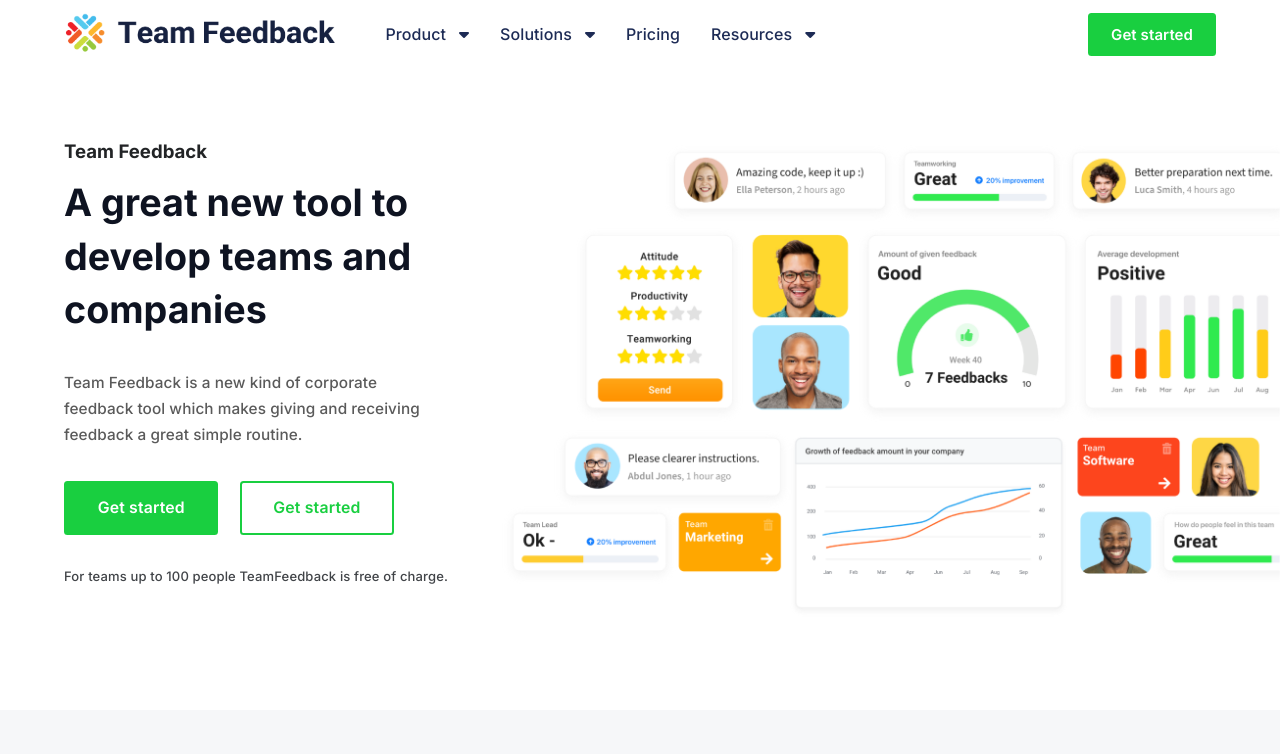
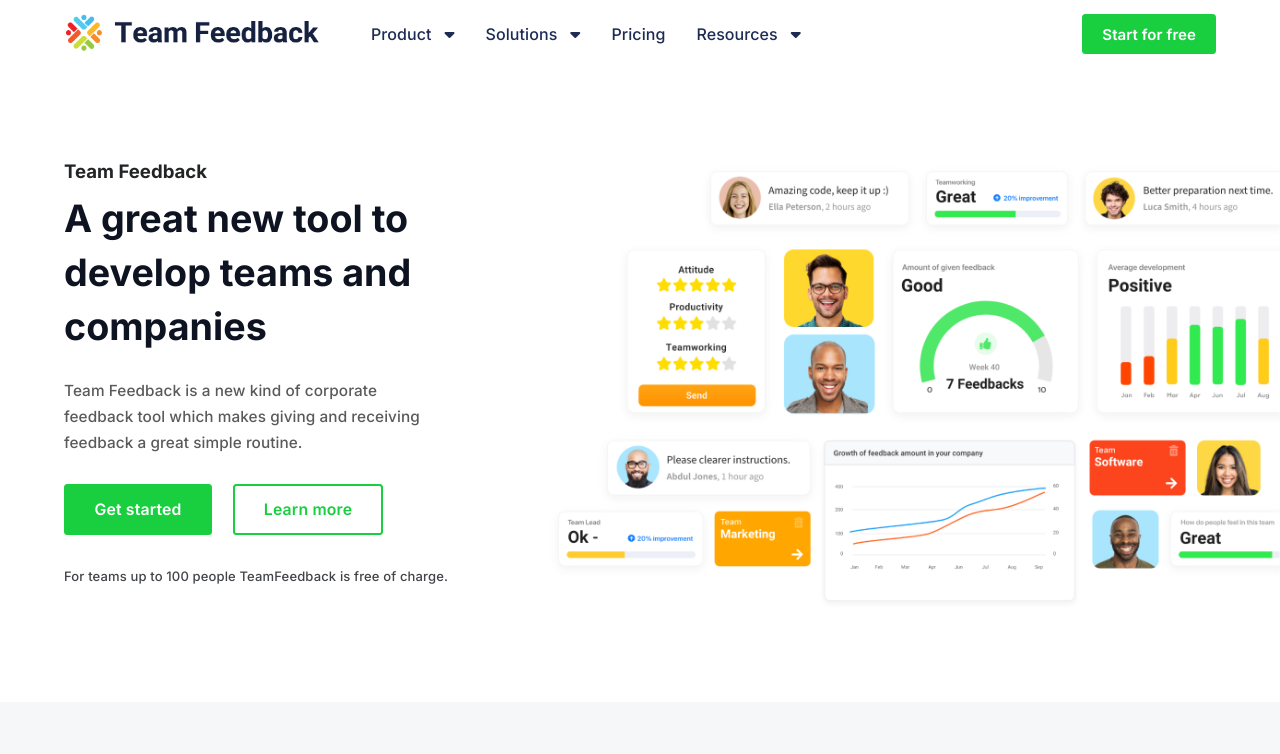
Before and after one commit to markrajk/website-final, a plain HTML site: page index.html in a window 1280 px wide. Shown: the top 754 px of the page. Drawn offline with Linux system fonts and the light colour scheme.

Commit message:
hero 1440 compare

```diff
--- a/index.html
+++ b/index.html
@@ -127,7 +127,7 @@
         <a href="#" class="button-link contact-sales">Contact sales</a>
         <a href="#" class="button-link login">Login</a>
         <input type="email" placeholder="Business email">
-        <a href="#" class="button button-primary hide-md">Get started</a>
+        <a href="#" class="button button-primary hide-md">Start for free</a>
         <a href="#" class="nav-menu-toggle open button-link hide-xsm show-md-inline-block">Menu</a>
         <a href="#" class="button button-primary hide-xsm show-md-inline-block">Sign in</a>
       </div>
@@ -210,7 +210,7 @@
           </p>
           <div class="section-hero-main-buttons">
             <a href="#" class="button button-primary hide-xsm">Get started</a>
-            <a href="#" class="button button-primary outlined hide-xsm">Get started</a>
+            <a href="#" class="button button-primary outlined hide-xsm">Learn more</a>
             <a href="#" class="button button-primary show-xsm-inline-flex">Download app to get started</a>
           </div>
           <p class="section-hero-main-info hide-xsm">For teams up to 100 people TeamFeedback is free of charge.</p>
--- a/public/scss/style.scss
+++ b/public/scss/style.scss
@@ -762,14 +762,14 @@ body {
     }
 
     &-brand {
-      margin-right: 4.4%;
+      margin-right: 4.5%;
 
       & .brand-img-wrapper {
         display: inline-block;
       }
 
       &-img {
-        height: 4.49rem;
+        height: 4.23rem;
 
         @include respond(desktop-md) {
           height: 4.29rem;
@@ -876,7 +876,7 @@ body {
         max-width: 14.67em;
         display: none;
         margin-right: 1.5rem;
-        padding: 1.1rem 1.2rem;
+        padding: .85rem 1.2rem;
         font-size: 1.5rem;
         font-weight: 500;
         line-height: 1.27;
@@ -902,7 +902,7 @@ body {
       }
 
       & .button-primary {
-        padding: 1rem 2.1rem;
+        padding: .85rem 1.8rem;
         font-size: 1.5rem;
         font-weight: 600;
         letter-spacing: 0.08px;
@@ -1233,7 +1233,7 @@ body {
 
   & .section-hero {
     padding-right: 0;
-    padding-top: 6em;
+    padding-top: 8.2em;
     padding-bottom: 9.6em;
     @include flexbox();
     @include align-items(flex-start);
@@ -1260,10 +1260,10 @@ body {
     &-wrapper {
       background-image: url(../assets/img/hero-background-img.png);
       background-position: center 100%;
-      background-size: auto 100%;
+      background-size: auto 99%;
 
       //1440
-      @include custom-respond(1440) {
+      @include custom-respond(1379) {
         background: none;
       }
     }
@@ -1274,7 +1274,7 @@ body {
 
       &-subtitle {
       font-size: 2em;
-      margin-bottom: .75em;
+      margin-bottom: .52em;
       font-weight: 700;
       color: #222426;
 
@@ -1285,7 +1285,7 @@ body {
       }
 
       &-title {
-        margin-bottom: .86em;
+        margin-bottom: .65em;
         font-size: 4.05em;
         font-weight: 700;
         line-height: 1.43;
@@ -1306,7 +1306,7 @@ body {
 
       &-text {
         max-width: 25.15em;
-        margin-bottom: 2.12em;
+        margin-bottom: 1.8em;
         font-size: 1.65em;
         font-weight: 500;
         line-height: 1.7;
@@ -1336,7 +1336,7 @@ body {
         }
 
         & .button {
-          padding: 1em 2em;
+          padding: .9em 1.8em;
           font-size: 1.7em;
           font-weight: 600;
           letter-spacing: 0.17px;
@@ -1376,10 +1376,10 @@ body {
       display: none;
       //min-width: 0;
       width: 100%;
-      max-width: 85em;
+      max-width: 80em;
 
       //1440
-      @include custom-respond(1440) {
+      @include custom-respond(1379) {
         display: inline-block;
       }
 
```
Also changed, not shown: public/css/style.css.
